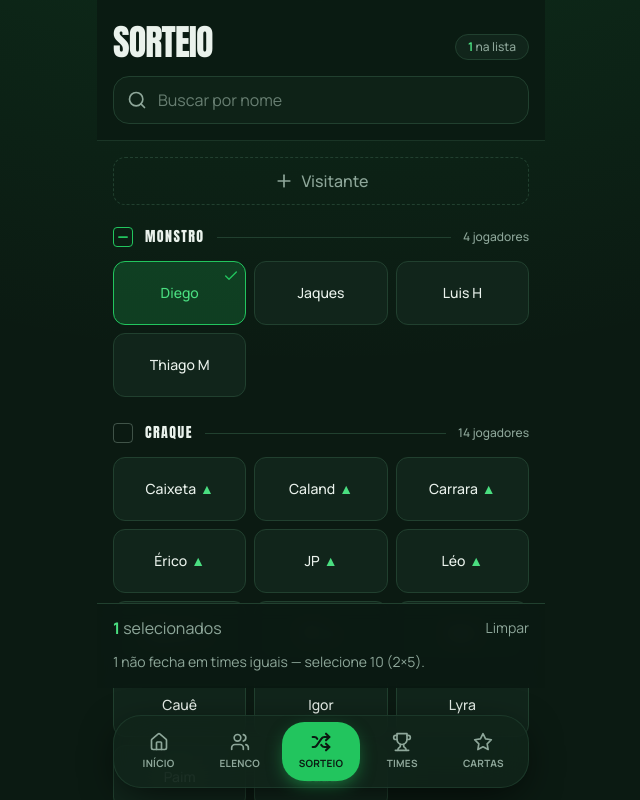
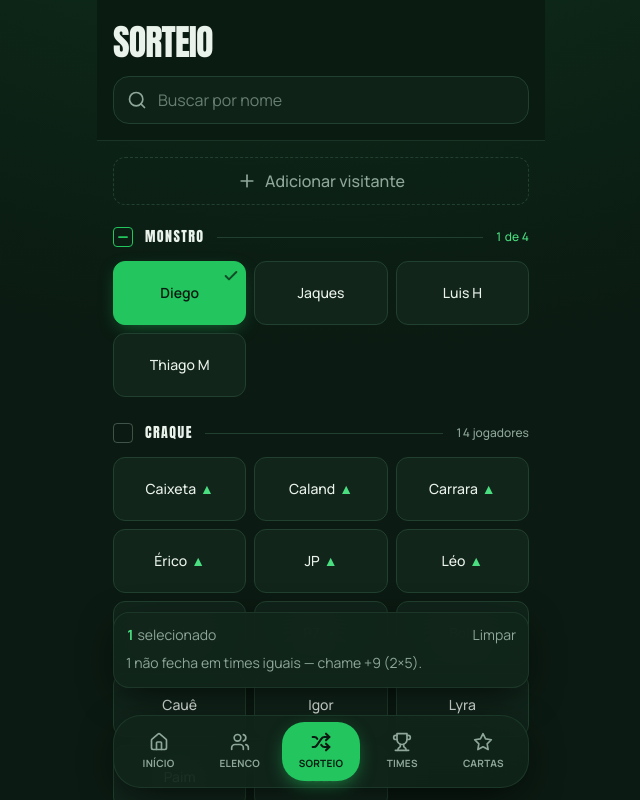
Before and after one commit to gabrielcaixeta01/FutCarrara, a Next.js app: page /sorteio in a window 1280 px wide. Both pictures are taken after a click on the button "Diego". Shown: the top 800 px of the page, without its empty margins (319-959 px from the left). Built offline with nearby package versions, Linux system fonts and the light colour scheme.

Commit message:
Upgrade na tela do sorteio

```diff
--- a/scripts/e2e-smoke.mjs
+++ b/scripts/e2e-smoke.mjs
@@ -83,7 +83,7 @@ try {
   );
 
   // --- Sorteia 2×5 -----------------------------------------------------------
-  await page.locator('button', { hasText: /^2×5$/ }).click();
+  await page.locator('button', { hasText: /Sortear 2×5/ }).click();
   await page.waitForURL('**/resultado', { timeout: 5000 });
   await page.waitForTimeout(SPLASH_MS);
 
--- a/src/app/sorteio/page.tsx
+++ b/src/app/sorteio/page.tsx
@@ -162,18 +162,13 @@ export default function SorteioPage() {
   }
 
   return (
-    <main className="mx-auto min-h-dvh max-w-md pb-44 sm:pb-16">
+    // pb-60: o rodapé de status agora é sempre fixo — o conteúdo precisa
+    // de folga pra ele + a navegação. O contador vive só lá embaixo.
+    <main className="mx-auto min-h-dvh max-w-md pb-60 sm:pb-16">
       <header className="sticky top-0 z-20 space-y-4 border-b border-line/70 bg-pitch/85 px-4 pb-4 pt-6 backdrop-blur-xl">
-        <div className="flex items-end justify-between gap-3">
-          <h1 className="font-display text-4xl uppercase leading-none tracking-tight text-ink">
-            Sorteio
-          </h1>
-          {count > 0 && (
-            <span className="rounded-full border border-line bg-pitch-soft px-3 py-1 text-xs font-medium text-ink-soft">
-              <span className="font-bold text-grass-soft">{count}</span> na lista
-            </span>
-          )}
-        </div>
+        <h1 className="font-display text-4xl uppercase leading-none tracking-tight text-ink">
+          Sorteio
+        </h1>
 
         <SearchField value={query} onChange={setQuery} />
       </header>
@@ -246,6 +241,7 @@ export default function SorteioPage() {
                     selection={{
                       state,
                       onToggleAll: () => toggleGroup(g.players, state === 'all'),
+                      selectedCount: selInGroup,
                     }}
                   />
                   <div className="grid grid-cols-2 gap-2 sm:grid-cols-3">
--- a/src/components/sorteio/GuestAdder.tsx
+++ b/src/components/sorteio/GuestAdder.tsx
@@ -34,7 +34,7 @@ export function GuestAdder({ onAdd }: Props) {
         className="flex h-12 w-full items-center justify-center gap-2 rounded-xl border border-dashed border-line font-medium text-ink-soft transition-colors hover:border-grass hover:text-grass-soft"
       >
         <Plus className="size-5" />
-        Visitante
+        Adicionar visitante
       </button>
     );
   }
--- a/src/components/sorteio/PlayerTile.tsx
+++ b/src/components/sorteio/PlayerTile.tsx
@@ -11,7 +11,8 @@ interface Props {
   onToggle: () => void;
 }
 
-/** Tile de jogador no grid de seleção. */
+/** Tile de jogador no grid de seleção. Selecionado = preenchido de verde:
+    quem já foi marcado se enxerga de longe, sem ler tile por tile. */
 export function PlayerTile({ name, selected, half, onToggle }: Props) {
   return (
     <button
@@ -19,18 +20,23 @@ export function PlayerTile({ name, selected, half, onToggle }: Props) {
       onClick={onToggle}
       aria-pressed={selected}
       className={cn(
-        'relative flex min-h-16 items-center justify-center rounded-xl border p-3 text-center text-sm font-medium transition-colors focus:outline-none focus-visible:ring-2',
+        'relative flex min-h-16 items-center justify-center rounded-xl border p-3 text-center text-sm font-medium transition-all active:scale-[0.96] focus:outline-none focus-visible:ring-2',
         selected
-          ? 'border-grass bg-grass/20 text-grass-soft focus-visible:ring-grass'
+          ? 'border-grass bg-grass font-semibold text-pitch shadow-[0_6px_18px_-6px_rgba(34,197,94,0.5)] focus-visible:ring-grass-soft'
           : 'border-line bg-pitch-soft text-ink hover:border-ink-soft/40 focus-visible:ring-ink-soft',
       )}
     >
       {selected && (
-        <Check className="absolute right-1.5 top-1.5 size-4 text-grass" />
+        <Check
+          className="absolute right-1.5 top-1.5 size-4 text-pitch/70"
+          strokeWidth={3}
+        />
       )}
       <span className="line-clamp-2 wrap-break-word">
         {name}
-        {half && <HalfMark className="ml-1" />}
+        {half && (
+          <HalfMark className={cn('ml-1', selected && 'text-pitch/70')} />
+        )}
       </span>
     </button>
   );
--- a/src/components/sorteio/SortearFooter.tsx
+++ b/src/components/sorteio/SortearFooter.tsx
@@ -1,6 +1,7 @@
 'use client';
 
 import { useState } from 'react';
+import { Shuffle } from 'lucide-react';
 import type { Format } from '@/types';
 import { validFormats } from '@/lib/balance';
 import { ConfirmDialog } from '@/components/ui/ConfirmDialog';
@@ -23,14 +24,14 @@ const EXACT: readonly { total: number; label: string }[] = (() => {
     .sort((a, b) => a.total - b.total);
 })();
 
-/** Aviso quando N não fecha: sugere o total exato mais próximo abaixo e acima. */
+/** Instrução acionável quando N não fecha: o que fazer pra chegar num total exato. */
 function suggestion(n: number): string {
   const below = [...EXACT].reverse().find((e) => e.total < n);
   const above = EXACT.find((e) => e.total > n);
   const parts: string[] = [];
-  if (below) parts.push(`${below.total} (${below.label})`);
-  if (above) parts.push(`${above.total} (${above.label})`);
-  return `${n} não fecha em times iguais — selecione ${parts.join(' ou ')}.`;
+  if (below) parts.push(`tire ${n - below.total} (${below.label})`);
+  if (above) parts.push(`chame +${above.total - n} (${above.label})`);
+  return `${n} não fecha em times iguais — ${parts.join(' ou ')}.`;
 }
 
 interface Props {
@@ -41,18 +42,31 @@ interface Props {
   onClear: () => void;
 }
 
-/** Barra fixa: contador + formatos exatos (ou aviso quando nada fecha). */
+/**
+ * Barra fixa de status + ação. Dentro de {2,3,4}×{5,6,7} cada total fecha em
+ * no máximo UM formato, então isto nunca é uma escolha entre botões: quando
+ * fecha, existe um único CTA grande de sortear; quando não fecha, uma
+ * instrução do que mudar. Sempre visível, pra tela ter um lugar só de status.
+ */
 export function SortearFooter({ count, formats, onPick, onClear }: Props) {
   // Limpar descarta dezenas de toques (e visitantes configurados) de uma vez:
   // vale uma pausa antes de acontecer.
   const [confirmClear, setConfirmClear] = useState(false);
 
-  const content = (
+  const format = formats[0];
+
+  return (
     <>
-      <div className="flex items-center justify-between">
-        <span className="text-base">
-          <span className="font-bold text-grass-soft">{count}</span>{' '}
-          <span className="text-ink-soft">selecionados</span>
+      <div className="fixed inset-x-0 bottom-[calc(7rem+env(safe-area-inset-bottom))] z-20 mx-auto max-w-md px-4">
+        <div className="space-y-2 rounded-2xl border border-line/70 bg-pitch-soft/95 p-3 shadow-[0_10px_40px_-10px_rgba(0,0,0,0.85)] backdrop-blur-xl">
+          <div className="flex items-center justify-between text-sm">
+            <span>
+              <span className="font-bold tabular-nums text-grass-soft">
+                {count}
+              </span>{' '}
+              <span className="text-ink-soft">
+                {count === 1 ? 'selecionado' : 'selecionados'}
+              </span>
             </span>
             {count > 0 && (
               <button
@@ -65,43 +79,26 @@ export function SortearFooter({ count, formats, onPick, onClear }: Props) {
             )}
           </div>
 
-      {formats.length > 0 ? (
-        <div className="flex gap-2 overflow-x-auto pb-1">
-          {formats.map((f) => (
+          {format ? (
             <button
-              key={`${f.numTeams}x${f.perTeam}`}
               type="button"
-              onClick={() => onPick(f)}
-              className="h-12 shrink-0 rounded-xl bg-grass px-5 font-semibold text-pitch transition-colors hover:bg-grass-soft"
+              onClick={() => onPick(format)}
+              className="flex h-14 w-full items-center justify-center gap-2.5 rounded-xl bg-grass text-pitch transition-all hover:bg-grass-soft active:scale-[0.98] focus:outline-none focus-visible:ring-2 focus-visible:ring-grass-soft"
             >
-              {f.numTeams}×{f.perTeam}
+              <Shuffle className="size-6" strokeWidth={2.5} />
+              <span className="font-display text-2xl uppercase leading-none tracking-wide">
+                Sortear {format.numTeams}×{format.perTeam}
+              </span>
             </button>
-          ))}
-        </div>
           ) : (
-        <p className="pb-1 text-sm text-ink-soft">
+            <p className="pb-0.5 text-sm text-ink-soft">
               {count === 0
-            ? 'Toque nos jogadores que vão jogar.'
+                ? 'Toque em quem vai jogar hoje.'
                 : suggestion(count)}
             </p>
           )}
-    </>
-  );
-
-  return (
-    <>
-      {count === 0 ? (
-        <div className="mt-4 rounded-2xl border border-line bg-pitch-soft px-4 py-3">
-          {content}
         </div>
-      ) : (
-        <div
-          className="fixed inset-x-0 bottom-[calc(7rem+env(safe-area-inset-bottom))] z-20 mx-auto max-w-md space-y-3 border-t border-line bg-pitch/95 px-4 pt-3 backdrop-blur"
-          style={{ paddingBottom: 'max(0.75rem, env(safe-area-inset-bottom))' }}
-        >
-          {content}
       </div>
-      )}
 
       <ConfirmDialog
         open={confirmClear}
--- a/src/components/ui/LevelGroupHeader.tsx
+++ b/src/components/ui/LevelGroupHeader.tsx
@@ -9,11 +9,18 @@ interface Props {
   label: string;
   count: number;
   /** Quando presente, vira "selecionar todos" tri-state (uso no /sorteio). */
-  selection?: { state: SelectionState; onToggleAll: () => void };
+  selection?: {
+    state: SelectionState;
+    onToggleAll: () => void;
+    /** Quantos do grupo já estão marcados — vira "2 de 4" no header. */
+    selectedCount: number;
+  };
 }
 
 /** Header de grupo de nível: rótulo + contagem, com checkbox opcional. */
 export function LevelGroupHeader({ label, count, selection }: Props) {
+  const hasSelected = selection !== undefined && selection.selectedCount > 0;
+
   const inner = (
     <>
       {selection && (
@@ -35,8 +42,15 @@ export function LevelGroupHeader({ label, count, selection }: Props) {
         {label}
       </span>
       <span className="h-px flex-1 bg-line" />
-      <span className="text-xs font-medium text-ink-soft">
-        {count} {count === 1 ? 'jogador' : 'jogadores'}
+      <span
+        className={cn(
+          'text-xs font-medium tabular-nums',
+          hasSelected ? 'text-grass-soft' : 'text-ink-soft',
+        )}
+      >
+        {hasSelected
+          ? `${selection.selectedCount} de ${count}`
+          : `${count} ${count === 1 ? 'jogador' : 'jogadores'}`}
       </span>
     </>
   );
```
Lines whose indentation alone changed are shown as unchanged.
